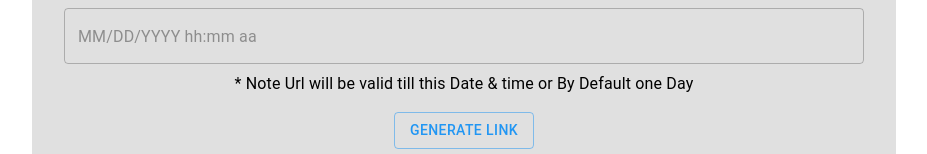
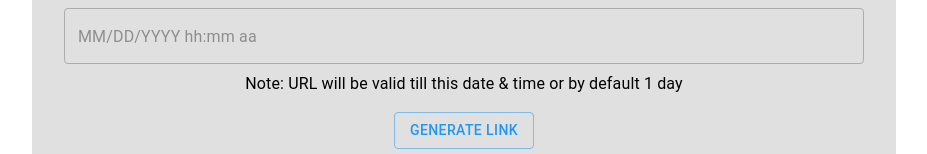
Before and after one commit to manavshah25/urlshort_Frontend, a React (Create React App) app: page / in a window 1280 px wide. Shown: the part 274-428 px from the top of the page, without its empty margins (176-1103 px from the left). Built offline with nearby package versions, Linux system fonts and the light colour scheme.

Commit message:
updated url

```diff
--- a/src/component/UrlEnter/index.js
+++ b/src/component/UrlEnter/index.js
@@ -165,8 +165,7 @@ const Index = () => {
                 </LocalizationProvider>
                 <center>
                   <Typography pt={1}>
-                    * Note Url will be valid till this Date & time or By Default
-                    one Day
+                  Note: URL will be valid till this date & time or by default 1 day
                   </Typography>
                 </center>
               </Grid>
--- a/src/constant.js
+++ b/src/constant.js
@@ -1 +1 @@
-export const baseUrl = "https://urlshort-backend-ro1s.onrender.com";
+export const baseUrl = "https://shortlinkb.onrender.com";
```
